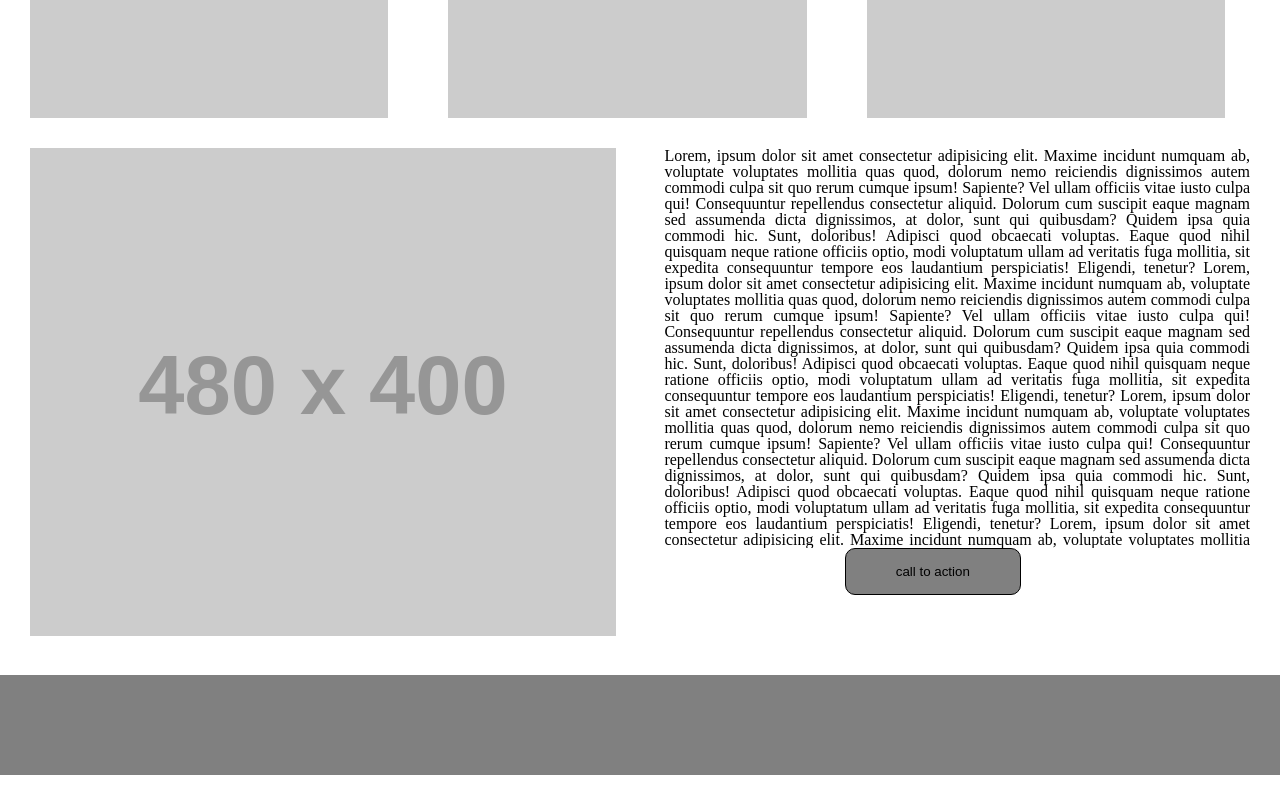
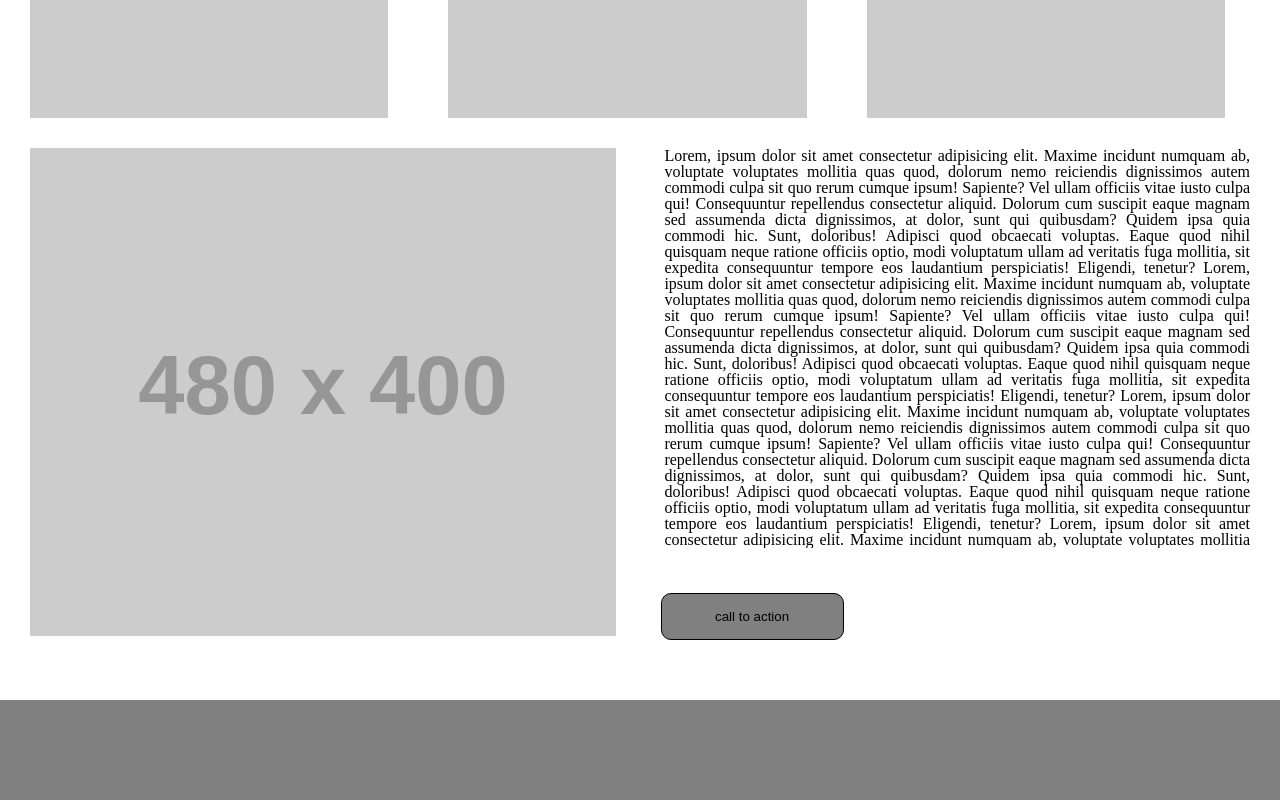
Before and after one commit to feras98nawafleh/wirefame-exercise, a plain HTML site: page index.html in a window 1280 px wide. Shown: the part 1014-1814 px from the top of the page. Before the commit the page ends 1789 px from the top, so only its background shows below. Drawn offline with Linux system fonts and the light colour scheme; placeholder pictures from the web are drawn by us.

Commit message:
final touches

```diff
--- a/index.html
+++ b/index.html
@@ -1,5 +1,6 @@
 <!DOCTYPE html>
 <html lang="en">
+
 <head>
     <meta charset="UTF-8">
     <meta http-equiv="X-UA-Compatible" content="IE=edge">
@@ -8,6 +9,7 @@
     <link rel="stylesheet" href="reset.css">
     <title>Wire-Frame-Practice</title>
 </head>
+
 <body>
     <header>
         <ul>
@@ -17,7 +19,6 @@
             <li>Nav Item 3</li>
             <li>Nav Item 4</li>
         </ul>
-    </header>
         <section class="middle-top">
             <img src="https://via.placeholder.com/960x450/ddd" alt="">
         </section>
@@ -110,6 +111,10 @@
                 <button>call to action</button>
             </section>
         </section>
+    </header>
+    <section>
         <footer></footer>
+    </section>
 </body>
+
 </html>
--- a/style.css
+++ b/style.css
@@ -40,20 +40,25 @@ ul li{
     top: auto;
     height:400px;
 }
+.middle-bottom p::-webkit-scrollbar {
+    display: none;
+}
 button{
-    display: block;
     margin: auto;
     border: 1px solid black;
     padding: 15px 50px;
     border-radius: 10px;
     background-color: grey;
+    float: left;
+    width: 15%;
+    margin: 45px;
 }
 button:hover{
     background-color: #4CAF50; /* Green */
     transition: 350ms;
 }
-footer{
-    margin: 900px;
+section footer{
+    margin-top: 1000px;
     display: block;
     background-color: grey;
     width: 100%;
```
Lines whose indentation alone changed are shown as unchanged.
